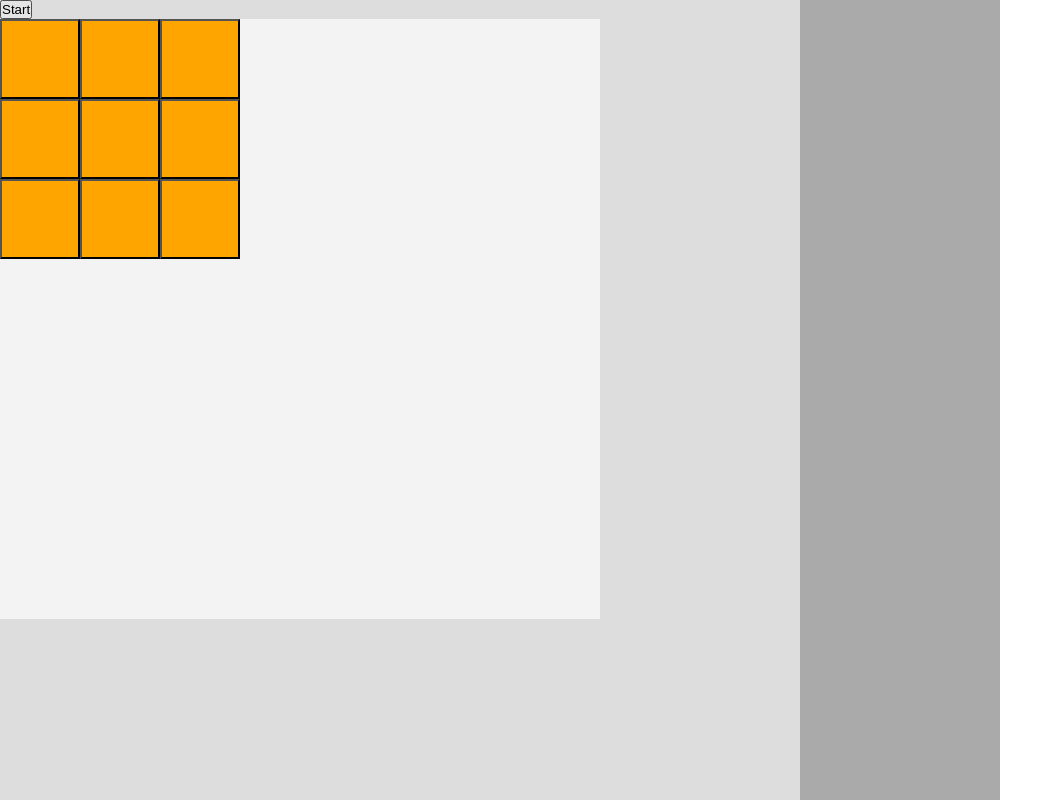
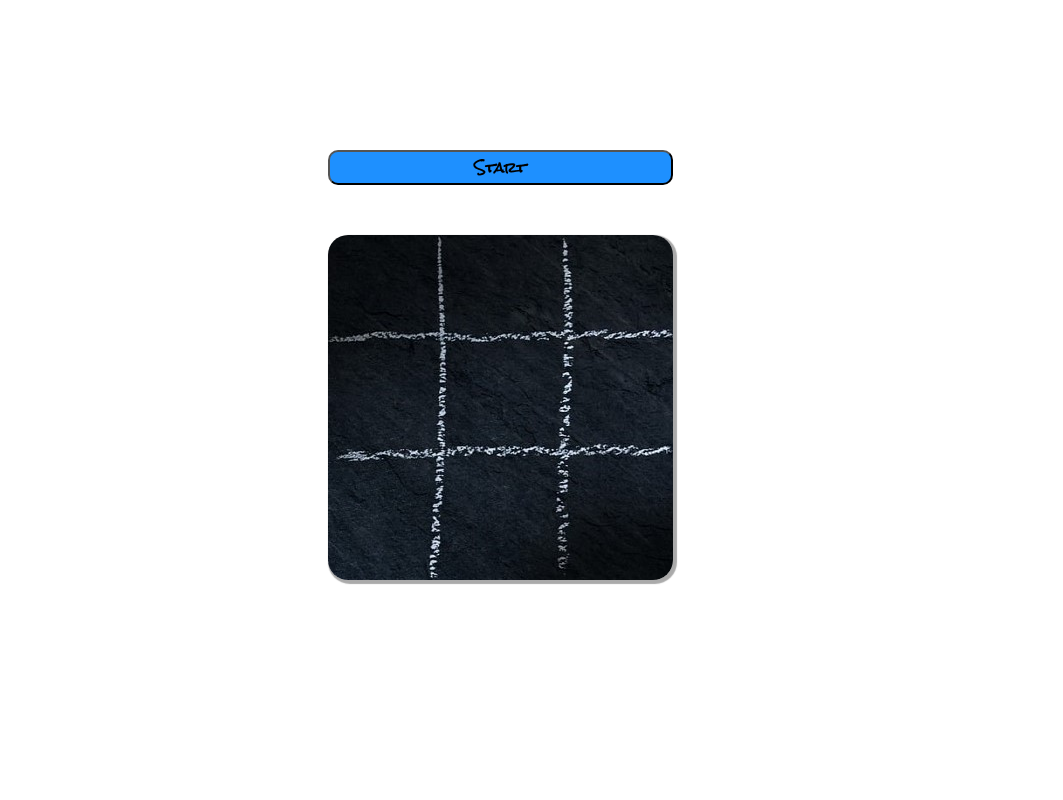
Before and after one commit to bdinsite/tic-tac-toe, a plain HTML site: page index.html in a window 1280 px wide. Both pictures are taken after a click on the button "Start". Shown: the top 800 px of the page, without its empty margins (0-1063 px from the left). Drawn offline with Linux system fonts and the light colour scheme.

Commit message:
Add board styling + background image

```diff
--- a/src/css/styles.css
+++ b/src/css/styles.css
@@ -1,32 +1,81 @@
+@import url('https://fonts.googleapis.com/css2?family=Carter+One&family=Rock+Salt&display=swap');
+
 * {
     padding: 0;
     margin: 0;
     box-sizing: border-box;
+    font-family: 'Rock Salt';
+}
+
+header {
+    display: flex;
+    flex: 1;
+    width: 100%;
+    height: 100px;
+    background-image: url(../img/banner.jpg);
+}
+
+header h1 {
+    color: #ddd;
+    font-size: 40px;
 }
 
 .wrapper {
-    background-color: #aaa;
+    display: flex;
+    align-content: center;
+    /* background-color: #aaa; */
     width: 1000px;
     height: 1000px;
 }
 
 .container {
-    background-color: #ddd;
+    display: flex;
+    flex-direction: column;
+    align-content: center;
+    margin: auto;
+    position: relative;
+    /* background-color: #ddd; */
     width: 800px;
     height: 800px;
 }
 
+.newGame {
+    margin: 50px auto;
+    width: 345px;
+    font-weight: bold;
+    border-radius: 10px;
+    /* background-color: to-right cornflowerblue, darkblue; */
+    background: dodgerblue;
+    /* background: -moz-linear-gradient(left,  dodgerblue 0%, rgba(132, 164, 185, 0.555) 100%); */
+}
+
 .boardContainer {
-    background-color: #f3f3f3;
-    width: 600px;
-    height: 600px;
+    background-image: url(../img/board.jpg);
+    margin: 0 auto;
+    width: 345px;
+    height: 345px;
+    border-radius: 20px;
+    box-shadow: 2px 2px 1px 2px #aaa;
 }
 
 .boardCol button {
-    width: 80px;
-    height: 80px;
-    background: orange;
+    width: 115px;
+    height: 115px;
+    background: inherit;
+    border: 1px;
+
+    /* background: orange;
+    border: 1px solid inherit;
+    box-shadow: 2px 2px 1px 2px #aaa; */
+    color: #c5c5c5;
+    font-size: 40px;
+    font-weight: bolder;
 }
+
+
+/* .boardCol button.unavailable {
+    background: rgb(183, 133, 5);
+} */
 
 .boardCol {
     display: flex;
@@ -42,10 +91,12 @@
     border: 1px solid #aaa;
 }
 
-.boardCol button.unavailable {
-    background: rgb(183, 133, 5);
-}
-
 .boardCol div {
     cursor: pointer;
 }
+
+h2 {
+    display: flex;
+    margin: 50px auto;
+    font-size: 70px;
+}
```
Also changed, not shown: src/img/banner.jpg (added), src/img/board.jpg (added).
